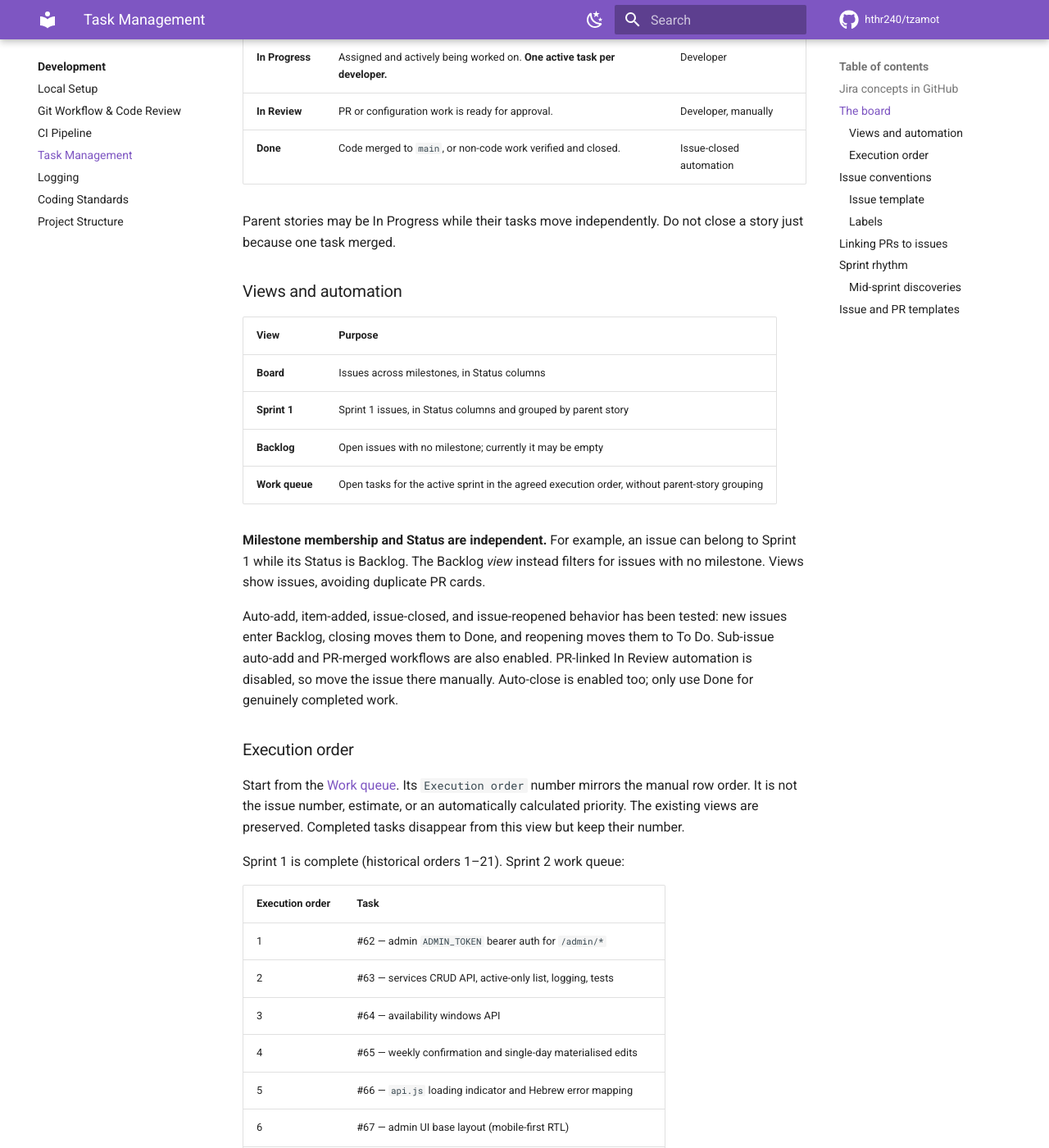
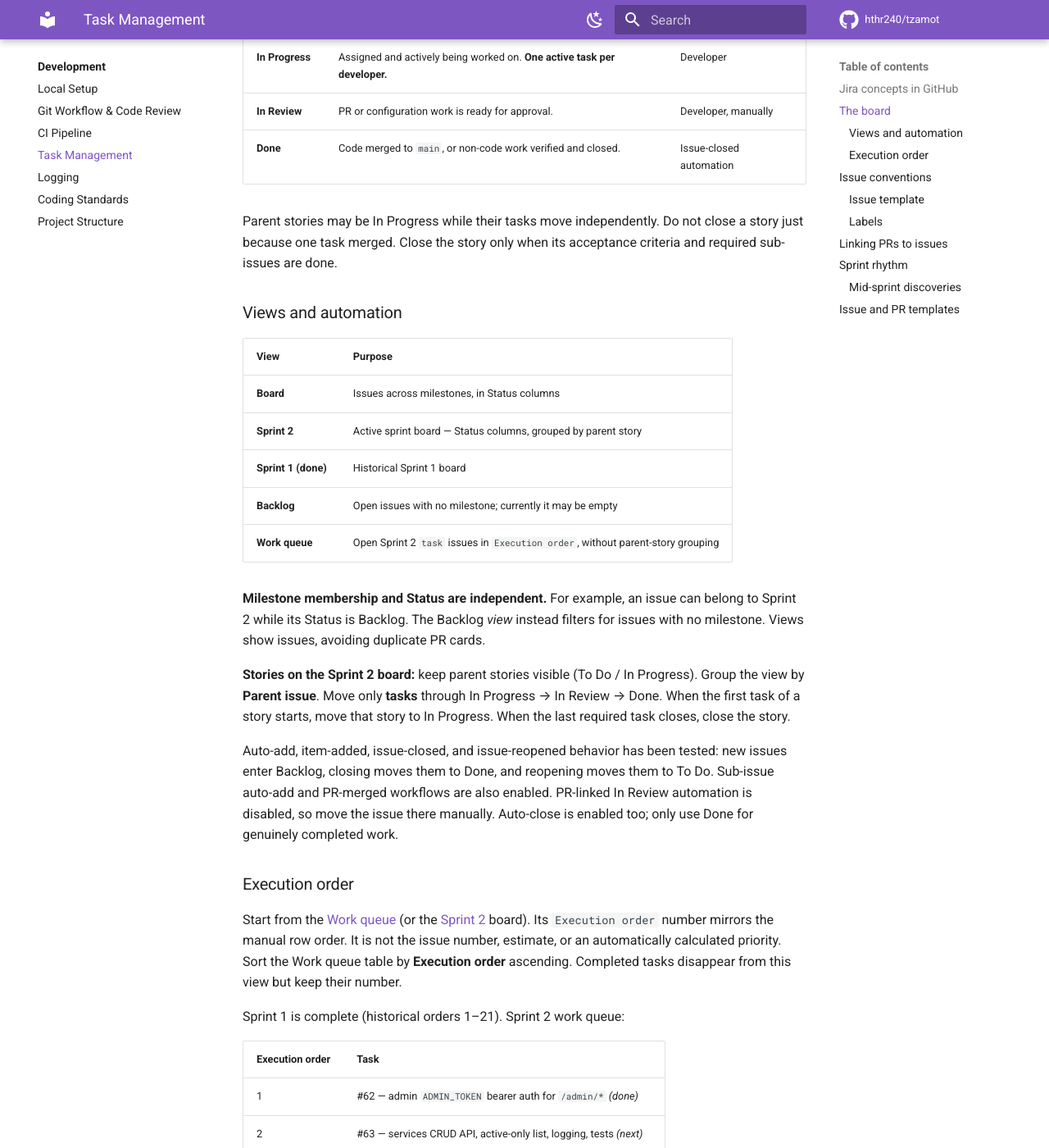
Before and after one commit to hthr240/tzamot, an MkDocs documentation site: the page built from docs/development/task-management.md, in a window 1280 px wide and 1400 px high, scrolled down 1195 px. Shown: the whole window at 82% size. Built offline with MkDocs 1.6.1 and Material for MkDocs 9.7.7, drawn with Linux system fonts in a browser that asks for light colours; comment, search, counter and statistics services are not loaded; some of the changed text lies outside the part shown.

Commit message:
Document Sprint 2 board views and story workflow.
Point task-management at the Sprint 2 board and Work queue, and mark #62 done / #63 next on the roadmap.

Co-authored-by: Cursor <cursoragent@cursor.com>

```diff
--- a/docs/development/task-management.md
+++ b/docs/development/task-management.md
@@ -13,7 +13,7 @@ repository access and project access are separate.
 | User story | An issue labelled `story`, with acceptance criteria and task sub-issues. |
 | Task / sub-task | An issue labelled `task`, linked to its parent story. |
 | Bug | An issue labelled `bug`, with reproduction steps and expected behavior. |
-| Epic | An optional higher-level parent issue; not a separate layer in Sprint 1. |
+| Epic | An optional higher-level parent issue; not used as a separate layer for the MVP. |
 | Component | An area label such as `backend` or `infra`. |
 | Board | A Project view grouped into Status columns. |
 | Estimate | The Project's `Estimate` field, in approximate developer-days, not story points. |
@@ -39,20 +39,27 @@ flowchart LR
 | **Done** | Code merged to `main`, or non-code work verified and closed. | Issue-closed automation |
 
 Parent stories may be In Progress while their tasks move independently.
-Do not close a story just because one task merged.
+Do not close a story just because one task merged. Close the story only when its
+acceptance criteria and required sub-issues are done.
 
 ### Views and automation
 
 | View | Purpose |
 |---|---|
 | **Board** | Issues across milestones, in Status columns |
-| **Sprint 1** | Sprint 1 issues, in Status columns and grouped by parent story |
+| **Sprint 2** | Active sprint board — Status columns, grouped by parent story |
+| **Sprint 1 (done)** | Historical Sprint 1 board |
 | **Backlog** | Open issues with no milestone; currently it may be empty |
-| **Work queue** | Open tasks for the active sprint in the agreed execution order, without parent-story grouping |
+| **Work queue** | Open Sprint 2 `task` issues in `Execution order`, without parent-story grouping |
 
 **Milestone membership and Status are independent.** For example, an issue can
-belong to Sprint 1 while its Status is Backlog. The Backlog *view* instead filters
+belong to Sprint 2 while its Status is Backlog. The Backlog *view* instead filters
 for issues with no milestone. Views show issues, avoiding duplicate PR cards.
+
+**Stories on the Sprint 2 board:** keep parent stories visible (To Do / In Progress).
+Group the view by **Parent issue**. Move only **tasks** through
+In Progress → In Review → Done. When the first task of a story starts, move that
+story to In Progress. When the last required task closes, close the story.
 
 Auto-add, item-added, issue-closed, and issue-reopened behavior has been tested:
 new issues enter Backlog, closing moves them to Done, and reopening moves them
@@ -62,17 +69,19 @@ Auto-close is enabled too; only use Done for genuinely completed work.
 
 ### Execution order
 
-Start from the [Work queue](https://github.com/users/hthr240/projects/3/views/5).
+Start from the [Work queue](https://github.com/users/hthr240/projects/3/views/5)
+(or the [Sprint 2](https://github.com/users/hthr240/projects/3/views/7) board).
 Its `Execution order` number mirrors the manual row order. It is not the issue
-number, estimate, or an automatically calculated priority. The existing views
-are preserved. Completed tasks disappear from this view but keep their number.
+number, estimate, or an automatically calculated priority. Sort the Work queue
+table by **Execution order** ascending. Completed tasks disappear from this view
+but keep their number.
 
 Sprint 1 is complete (historical orders 1–21). Sprint 2 work queue:
 
 | Execution order | Task |
 |---|---|
-| 1 | #62 — admin `ADMIN_TOKEN` bearer auth for `/admin/*` |
-| 2 | #63 — services CRUD API, active-only list, logging, tests |
+| 1 | #62 — admin `ADMIN_TOKEN` bearer auth for `/admin/*` *(done)* |
+| 2 | #63 — services CRUD API, active-only list, logging, tests *(next)* |
 | 3 | #64 — availability windows API |
 | 4 | #65 — weekly confirmation and single-day materialised edits |
 | 5 | #66 — `api.js` loading indicator and Hebrew error mapping |
```
Also changed, not shown: docs/roadmap/index.md (+1 -1 lines).
